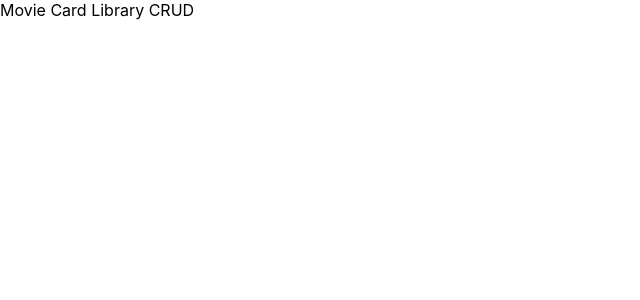
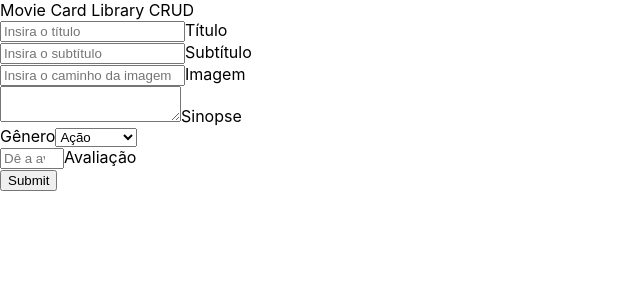
Before and after one commit to flpnascto/movie-card-library-crud, a React (Create React App) app: page /movies/1/edit in a window 1280 px wide. Shown: the top 300 px of the page, without its empty margins (0-640 px from the left). Built offline with nearby package versions, Linux system fonts and the light colour scheme.

Commit message:
Requisito 01.

```diff
--- a/src/App.js
+++ b/src/App.js
@@ -1,8 +1,27 @@
 import React from 'react';
+import { BrowserRouter, Route, Switch } from 'react-router-dom';
+
+import EditMovie from './pages/EditMovie';
+import MovieDetails from './pages/MovieDetails';
+import NewMovie from './pages/NewMovie';
+import MovieList from './pages/MovieList';
+import NotFound from './pages/NotFound';
+
 
 function App() {
   return (
-    <div>Movie Card Library CRUD</div>
+    <div>Movie Card Library CRUD
+      <BrowserRouter>
+        <Switch>
+          <Route path="/movies/new" component={NewMovie} />
+          <Route path="/movies/:id/edit" component={EditMovie} />
+          <Route path="/movies/:id" component={MovieDetails} />
+          {/* <Route path="/movies/new" component={NewMovie} /> */}
+          <Route exact path="/" component={MovieList} />
+          <Route component={NotFound} />
+        </Switch>
+      </BrowserRouter>
+    </div>
   );
 }
 
```
